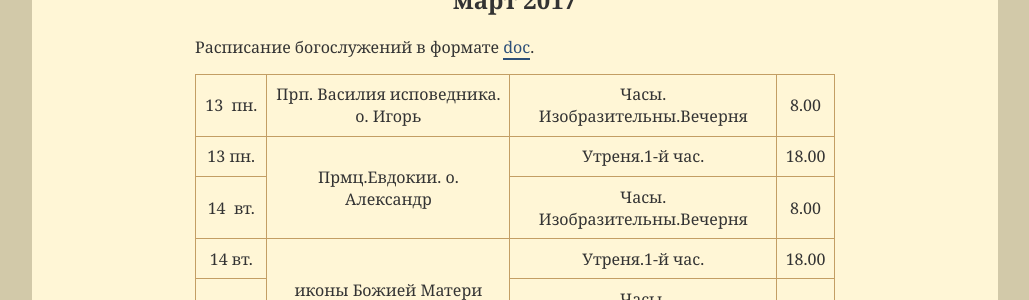
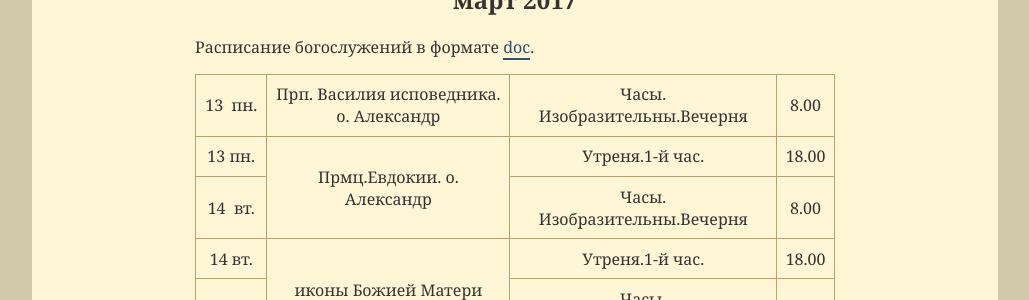
Before and after one commit to hramotradnoe/hramotradnoe.github.io, a Jekyll site: the page built from schedule/index.html, in a window 1280 px wide. Shown: the part 353-653 px from the top of the page, without its empty margins (125-1154 px from the left). Built offline with Jekyll 4.4.1, drawn with Linux system fonts in a browser that asks for light colours.

Commit message:
Update schedule.yml

```diff
--- a/_data/schedule.yml
+++ b/_data/schedule.yml
@@ -1,7 +1,7 @@
 period: март 2017
 link: "https://docs.google.com/document/d/1dcGNKXESDps852gYZh6vG8VLwok2d9QO4jyD7e0HYLQ/edit"
 timetable:
- - description : "Прп. Василия исповедника. о. Игорь"
+ - description : "Прп. Василия исповедника. о. Александр"
    services    :
       - day   : 13&nbsp; пн.
         time  : '8.00'
```
